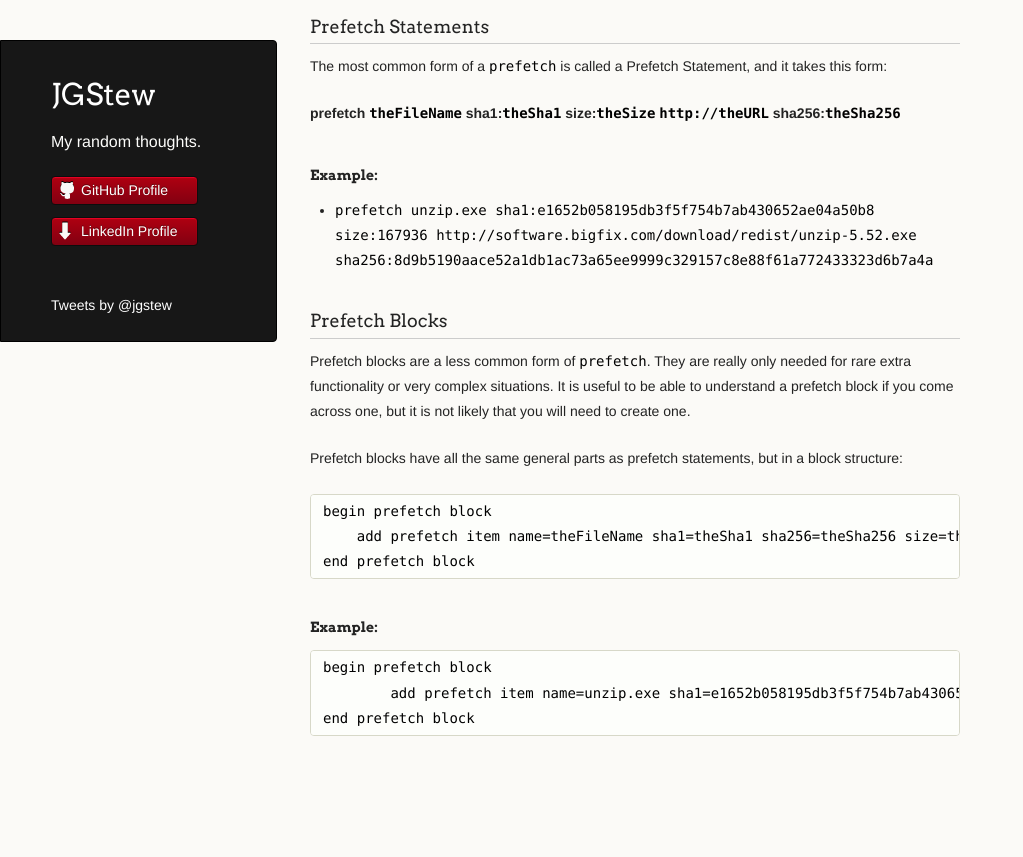
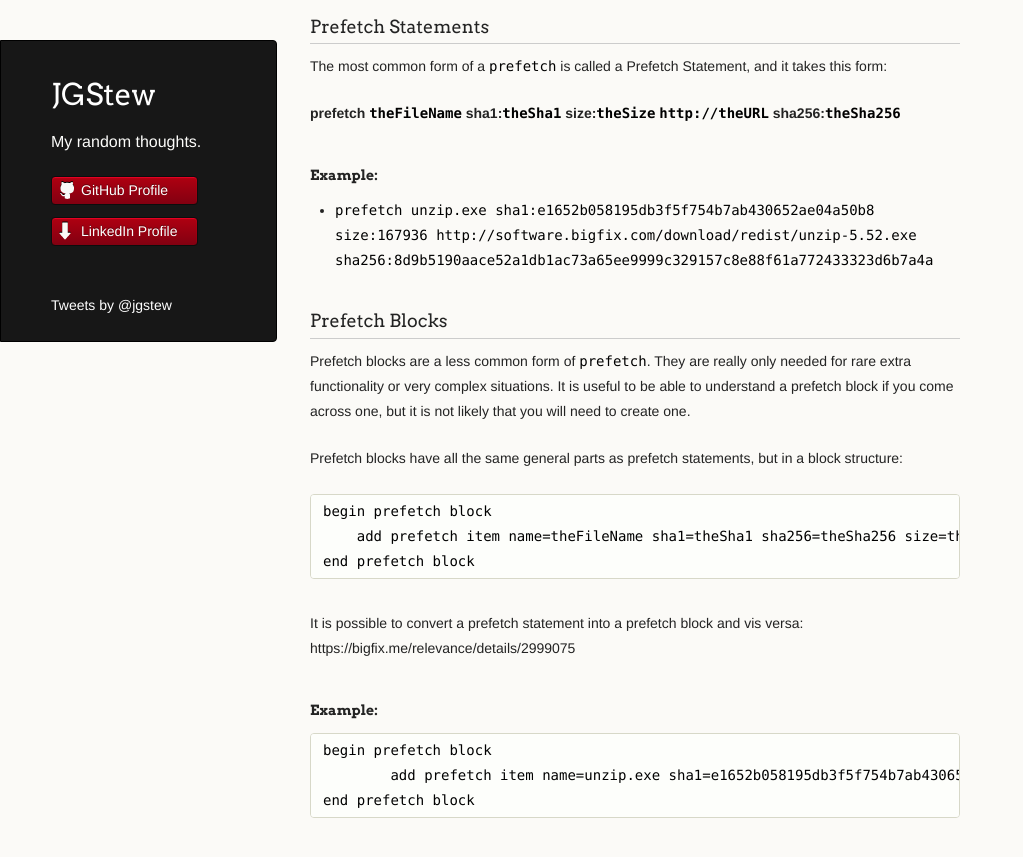
Before and after one commit to jgstew/jgstew.github.io, a Jekyll site: the page built from _posts/2016-11-21-Downloading-Files-with-BigFix:-Prefetches.md, in a window 1280 px wide and 900 px high, scrolled down 953 px. Shown: the top 857 px of the window, without its empty margins (0-1023 px from the left). Built offline with Jekyll 4.4.1, drawn with Linux system fonts in a browser that asks for light colours; comment, search, counter and statistics services are not loaded; before the commit the page ends 1771 px from its top, so only the background shows below that.

Commit message:
Update 2016-11-21-Downloading-Files-with-BigFix:-Prefetches.md

```diff
--- a/_posts/2016-11-21-Downloading-Files-with-BigFix:-Prefetches.md
+++ b/_posts/2016-11-21-Downloading-Files-with-BigFix:-Prefetches.md
@@ -47,6 +47,8 @@ Prefetch blocks have all the same general parts as prefetch statements, but in a
         add prefetch item name=theFileName sha1=theSha1 sha256=theSha256 size=theSize url=http://theURL
     end prefetch block
 
+It is possible to convert a prefetch statement into a prefetch block and vis versa: https://bigfix.me/relevance/details/2999075
+
 #### Example:
 
 	begin prefetch block
```
